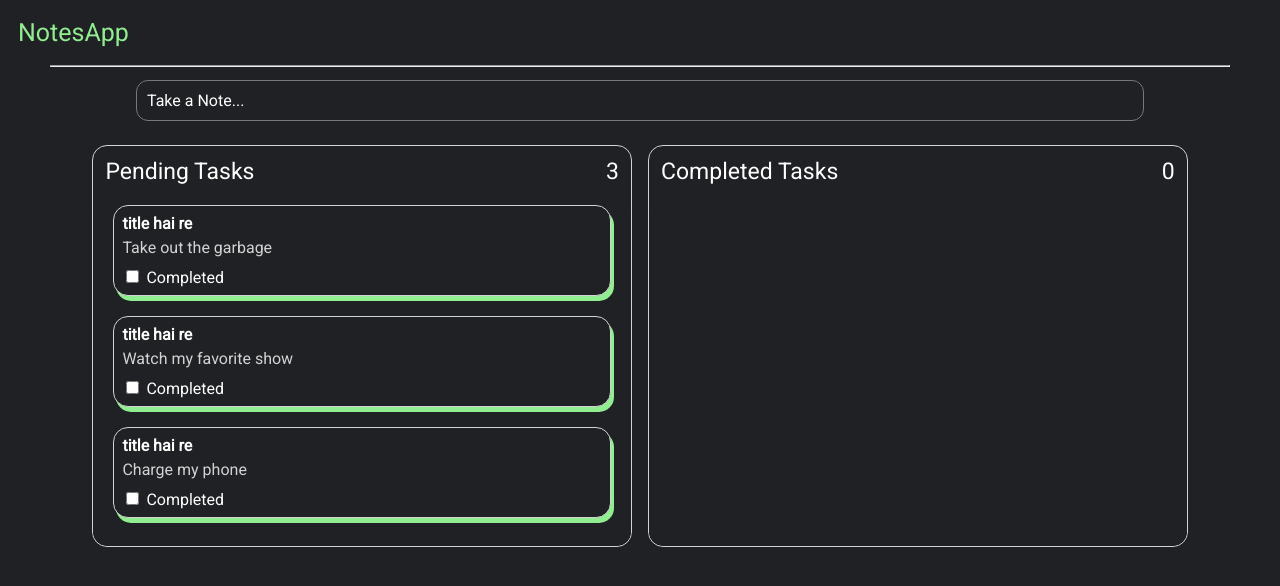
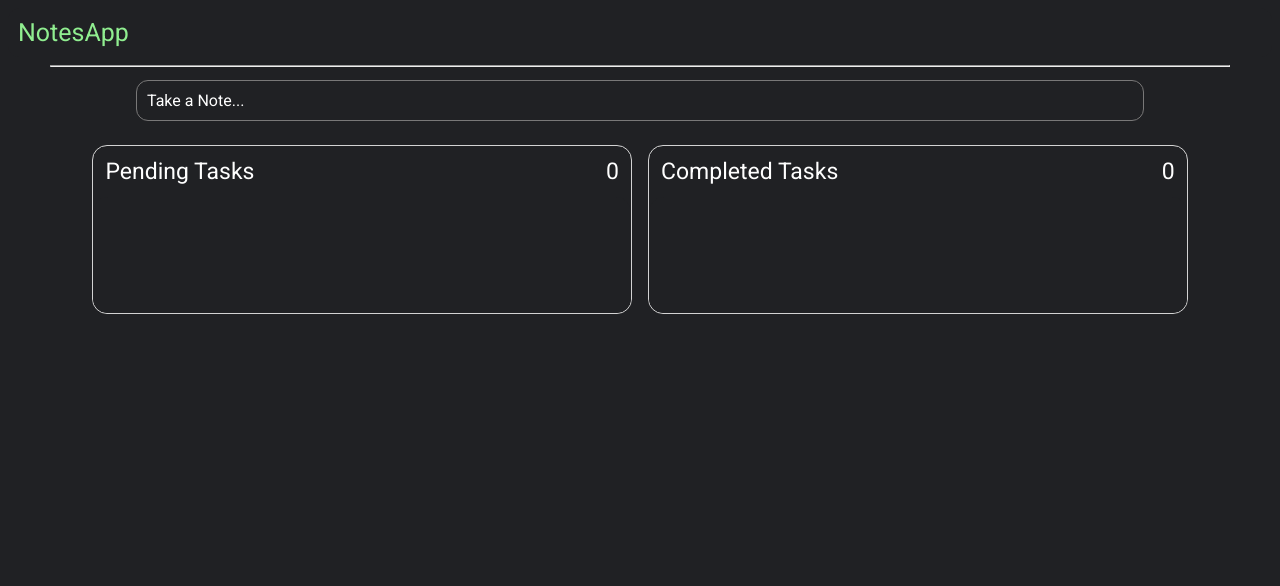
Before and after one commit to lavlife06/keepNotesApp, a React (Create React App) app: page / in a window 1280 px wide. Shown: the top 586 px of the page. Built offline with nearby package versions, Linux system fonts and the light colour scheme.

Commit message:
some changes

```diff
--- a/src/App.js
+++ b/src/App.js
@@ -5,7 +5,7 @@ import Column from "./component/column";
 import "./App.css";
 import { connect } from "react-redux";
 
-import { updateNotes, clearNotes } from "./redux/actions/notes";
+import { updateTasks, clearTasks } from "./redux/actions/tasks";
 class App extends React.Component {
   state = {
     modalOpen: false,
@@ -45,7 +45,7 @@ class App extends React.Component {
 
     // console.log(theTasks);
 
-    this.props.updateNotes({
+    this.props.updateTasks({
       tasks: theTasks,
       columns: {
         ...this.props.columns,
@@ -95,7 +95,7 @@ class App extends React.Component {
         taskIds: newTaskIds,
       };
 
-      this.props.updateNotes({
+      this.props.updateTasks({
         tasks: this.props.tasks,
         columns: {
           ...this.props.columns,
@@ -137,7 +137,7 @@ class App extends React.Component {
         allTasks[item].completed = false;
       });
     }
-    this.props.updateNotes({
+    this.props.updateTasks({
       tasks: allTasks,
       columns: {
         ...this.state.columns,
@@ -259,8 +259,8 @@ const mapStateToProps = (state) => {
 
 const mapDispatchToProps = (dispatch) => {
   return {
-    updateNotes: (notes) => dispatch(updateNotes(notes)),
-    clearNotes: () => dispatch(clearNotes()),
+    updateTasks: (notes) => dispatch(updateTasks(notes)),
+    clearTasks: () => dispatch(clearTasks()),
   };
 };
 export default connect(mapStateToProps, mapDispatchToProps)(App);
--- a/src/component/task.jsx
+++ b/src/component/task.jsx
@@ -3,7 +3,7 @@ import styled from "styled-components";
 import { Draggable } from "react-beautiful-dnd";
 import { connect } from "react-redux";
 
-import { updateNotes } from "../redux/actions/notes";
+import { updateTasks } from "../redux/actions/tasks";
 const Container = styled.div`
   border: 1px solid lightgrey;
   border-radius: 15px;
@@ -44,7 +44,7 @@ class Task extends React.Component {
           taskIds: newTaskIds2,
         },
       };
-      this.props.updateNotes({
+      this.props.updateTasks({
         tasks: theTasks,
         columns: newColumns,
       });
@@ -78,7 +78,7 @@ class Task extends React.Component {
           taskIds: newTaskIds2,
         },
       };
-      this.props.updateNotes({
+      this.props.updateTasks({
         tasks: theTasks,
         columns: newColumns,
       });
@@ -142,7 +142,7 @@ const mapStateToProps = (state) => {
 
 const mapDispatchToProps = (dispatch) => {
   return {
-    updateNotes: (notes) => dispatch(updateNotes(notes)),
+    updateTasks: (notes) => dispatch(updateTasks(notes)),
   };
 };
 export default connect(mapStateToProps, mapDispatchToProps)(Task);
--- a/src/redux/actions/notes.js
+++ /dev/null
@@ -1,14 +0,0 @@
-import { UPDATE_NOTES, CLEAR_NOTES } from "./types";
-
-export const updateNotes = (notes) => {
-  return {
-    type: UPDATE_NOTES,
-    payload: notes,
-  };
-};
-
-export const clearNotes = () => {
-  return {
-    type: CLEAR_NOTES,
-  };
-};
--- /dev/null
+++ b/src/redux/actions/tasks.js
@@ -0,0 +1,14 @@
+import { UPDATE_TASKS, CLEAR_TASKS } from "./types";
+
+export const updateTasks = (notes) => {
+  return {
+    type: UPDATE_TASKS,
+    payload: notes,
+  };
+};
+
+export const clearTasks = () => {
+  return {
+    type: CLEAR_TASKS,
+  };
+};
--- a/src/redux/actions/types.js
+++ b/src/redux/actions/types.js
@@ -1,2 +1,2 @@
-export const UPDATE_NOTES = "UPDATE_NOTES";
-export const CLEAR_NOTES = "CLEAR_NOTES";
+export const UPDATE_TASKS = "UPDATE_TASKS";
+export const CLEAR_TASKS = "CLEAR_TASKS";
--- a/src/redux/reducers/index.js
+++ b/src/redux/reducers/index.js
@@ -1,6 +1,6 @@
 import { combineReducers } from "redux";
-import notesReducer from "./notes";
+import tasksReducer from "./tasks";
 
 export default combineReducers({
-  notes: notesReducer,
+  notes: tasksReducer,
 });
--- a/src/redux/reducers/notes.js
+++ /dev/null
@@ -1,57 +0,0 @@
-import { UPDATE_NOTES, CLEAR_NOTES } from "../actions/types";
-
-const initialState = {
-  tasks: {
-    "task-1": {
-      id: "task-1",
-      content: "Take out the garbage",
-      title: "title hai re",
-      completed: false,
-    },
-    "task-2": {
-      id: "task-2",
-      content: "Watch my favorite show",
-      title: "title hai re",
-      completed: false,
-    },
-    "task-3": {
-      id: "task-3",
-      content: "Charge my phone",
-      title: "title hai re",
-      completed: false,
-    },
-  },
-  columns: {
-    "column-1": {
-      id: "column-1",
-      title: "Pending Tasks",
-      taskIds: ["task-1", "task-2", "task-3"],
-    },
-    "column-2": {
-      id: "column-2",
-      title: "Completed Tasks",
-      taskIds: [],
-    },
-  },
-  // Facilitate reordering of the columns
-  columnOrder: ["column-1", "column-2"],
-};
-
-const notesReducer = (state = initialState, action) => {
-  const { type, payload } = action;
-
-  switch (type) {
-    case UPDATE_NOTES:
-      return {
-        ...state,
-        tasks: payload.tasks,
-        columns: payload.columns,
-      };
-    case CLEAR_NOTES:
-      return {};
-    default:
-      return state;
-  }
-};
-
-export default notesReducer;
--- /dev/null
+++ b/src/redux/reducers/tasks.js
@@ -0,0 +1,38 @@
+import { UPDATE_TASKS, CLEAR_TASKS } from "../actions/types";
+
+const initialState = {
+  tasks: {},
+  columns: {
+    "column-1": {
+      id: "column-1",
+      title: "Pending Tasks",
+      taskIds: [],
+    },
+    "column-2": {
+      id: "column-2",
+      title: "Completed Tasks",
+      taskIds: [],
+    },
+  },
+  // Facilitate reordering of the columns
+  columnOrder: ["column-1", "column-2"],
+};
+
+const tasksReducer = (state = initialState, action) => {
+  const { type, payload } = action;
+
+  switch (type) {
+    case UPDATE_TASKS:
+      return {
+        ...state,
+        tasks: payload.tasks,
+        columns: payload.columns,
+      };
+    case CLEAR_TASKS:
+      return {};
+    default:
+      return state;
+  }
+};
+
+export default tasksReducer;
```
